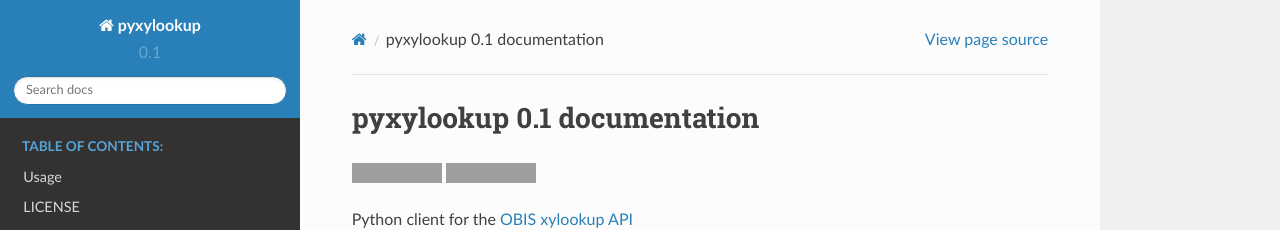
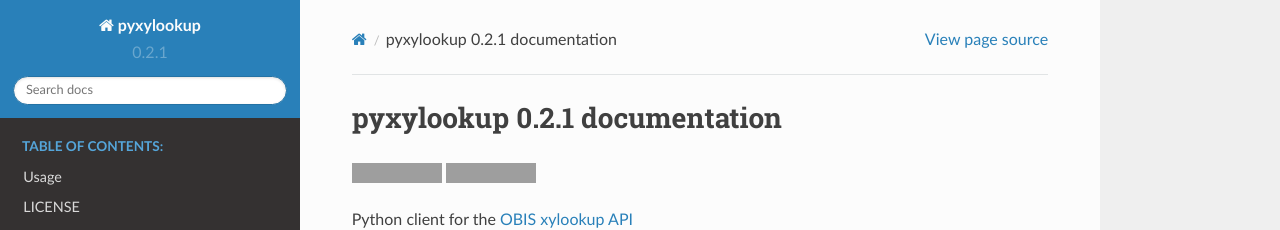
Before and after one commit to iobis/pyxylookup, a Sphinx documentation site: the page built from docs/index.rst, in a window 1280 px wide and 1335 px high. Shown: the top 230 px of the window. Built offline with Sphinx 7.4.7 and the Read the Docs theme 2.0.0, drawn with Linux system fonts in a browser that asks for light colours; grey boxes are pictures that could not be loaded.

Commit message:
update version numbers

```diff
--- a/docs/conf.py
+++ b/docs/conf.py
@@ -54,9 +54,9 @@ author = u'Samuel Bosch'
 # built documents.
 #
 # The short X.Y version.
-version = u'0.1'
+version = u'0.2.1'
 # The full version, including alpha/beta/rc tags.
-release = u'0.1'
+release = u'0.2.1'
 
 # The language for content autogenerated by Sphinx. Refer to documentation
 # for a list of supported languages.
--- a/pyxylookup/__init__.py
+++ b/pyxylookup/__init__.py
@@ -17,7 +17,7 @@ Usage::
         lookup_xy([[0,0], [1,1]])
 """
 
-__version__ = '0.2.1.0'
+__version__ = '0.2.1'
 __title__ = 'pyxylookup'
 __author__ = 'Samuel Bosch'
 __license__ = 'MIT'
--- a/setup.py
+++ b/setup.py
@@ -3,7 +3,8 @@ import re
 from setuptools import setup
 from setuptools import find_packages
 
-version = ''
+version = '0.2.1'
+
 with open('pyxylookup/__init__.py', 'r') as fd:
     version = re.search(r'^__version__\s*=\s*[\'"]([^\'"]*)[\'"]',
                         fd.read(), re.MULTILINE).group(1)
```
